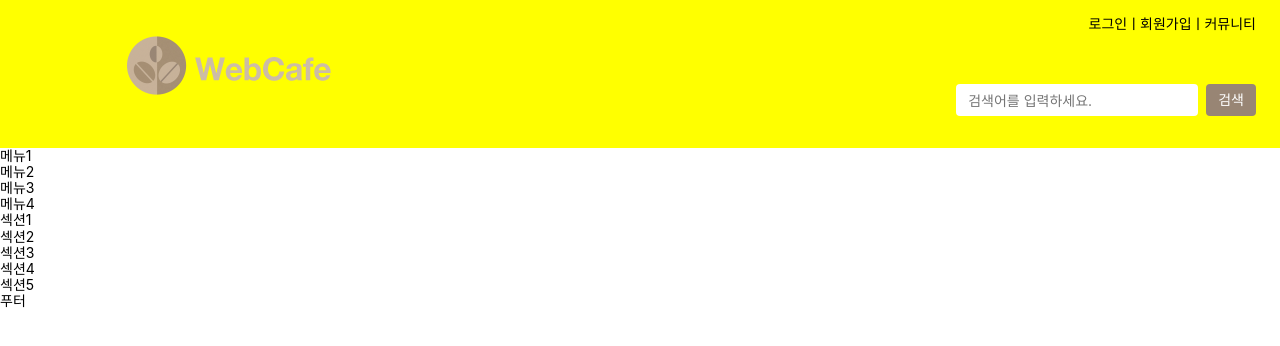
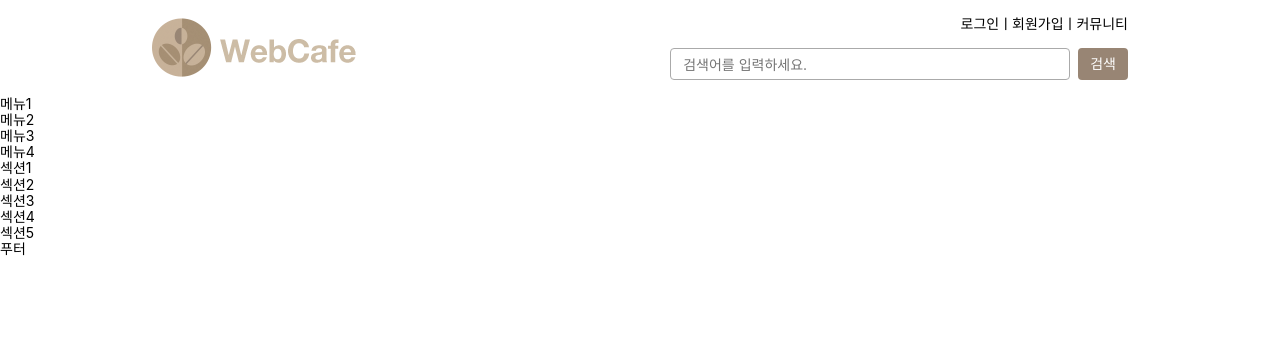
Before and after one commit to KIM-SHINHYE/KTDS-RWD, a plain HTML site: page index.html in a window 1280 px wide. Drawn offline with Linux system fonts and the light colour scheme; a web font is replaced by a local one.

Commit message:
feat : 데스크탑 헤더 디자인 및 레이아웃 완성 코드 복사 후 적용

```diff
--- a/style/index.css
+++ b/style/index.css
@@ -150,54 +150,38 @@ body {
     }
   }
 
-  /* 데스크탑 */
-  @media(min-width: 768px){
-    .appHeader{
-        background-color: yellow;
-        display: grid;
-        /* 2행 2열 */
-
-        grid-template-columns: 1fr 2fr; /*1/3, 2/3*/
-        /* grid-template-columns: 50% 50%; */
-        grid-template-rows: 50px 50px;
-        /*높이를 고정시키지 않았기 떄문에 컨텐츠 크기만큼만 넓어짐*/
-        /* "" 이거 하나가 1행임, 열과 열사이는 스페이스로 구분 */
-        /* logo이름을 가진 클래스가 두 개 행에 걸쳐 나타나는거 */
-        grid-template-areas:
-        "logo member"
-        "logo search";
+/* 데스크탑 디바이스 */
+@media (min-width: 768px) {
+    /* 데스크탑 헤더 */
+    .appHeader {
+      display: grid;
+      grid-template-columns: 204px 1fr;
+      gap: var(--spacing-base);
+      max-width: var(--container-width);
+      margin-left: auto;
+      margin-right: auto;
     }
-    /* 시작과 끝나는 지점의 라인이름을 써줘야 함 */
-    .logo{
-        /* 방법1 */
-        /* grid-row-start:1;
-        grid-column-start: 1;
-        grid-row-end: 3;
-        grid-column-end: 2; */
-
-        /* 방법2 */
-        /*1에서 시작해서 3에서 끝남*/
-        /* grid-row: 1/3;  */
-        /*1에서 시작해서 2에서 끝남*/
-        /* grid-column: 1/2;  */
-
-        /* 방법3 */
-        /*row-start/column-start/row-end/column-end*/
-
-        /* grid-area: 1/1/3/2;  */
-        grid-area: logo;
-        align-self: center;
-        justify-self: center;
+    /* 데스크탑 로고 */
+    .logo {
+      grid-area: 1 / 1 / 3 / 2;
+      align-self: center;
     }
 
-    .memberOnly{
-        grid-area: member;
+    /* 데스크탑 검색 폼 */
+    .searchForm__group {
+      justify-content: flex-end;
     }
-    .searchForm{
-        grid-area: search;
-        /* 인라인 축은 justify */
-        justify-self: end ;
-        align-self: end;
+    .searchForm__group .formInput {
+      width: 25rem;
     }
-    /*  grid-area: 이름; 이름 알려주고 어디 위치에 있는지 알려줘야 함 */
+
+    .formInput__input {
+      border: 1px solid #aaa;
+      border-radius: 4px;
+    }
+
+    /* 데스크탑 메인 메뉴 제어 버튼 */
+    .buttonWrapper {
+      display: none;
+    }
   }
```
